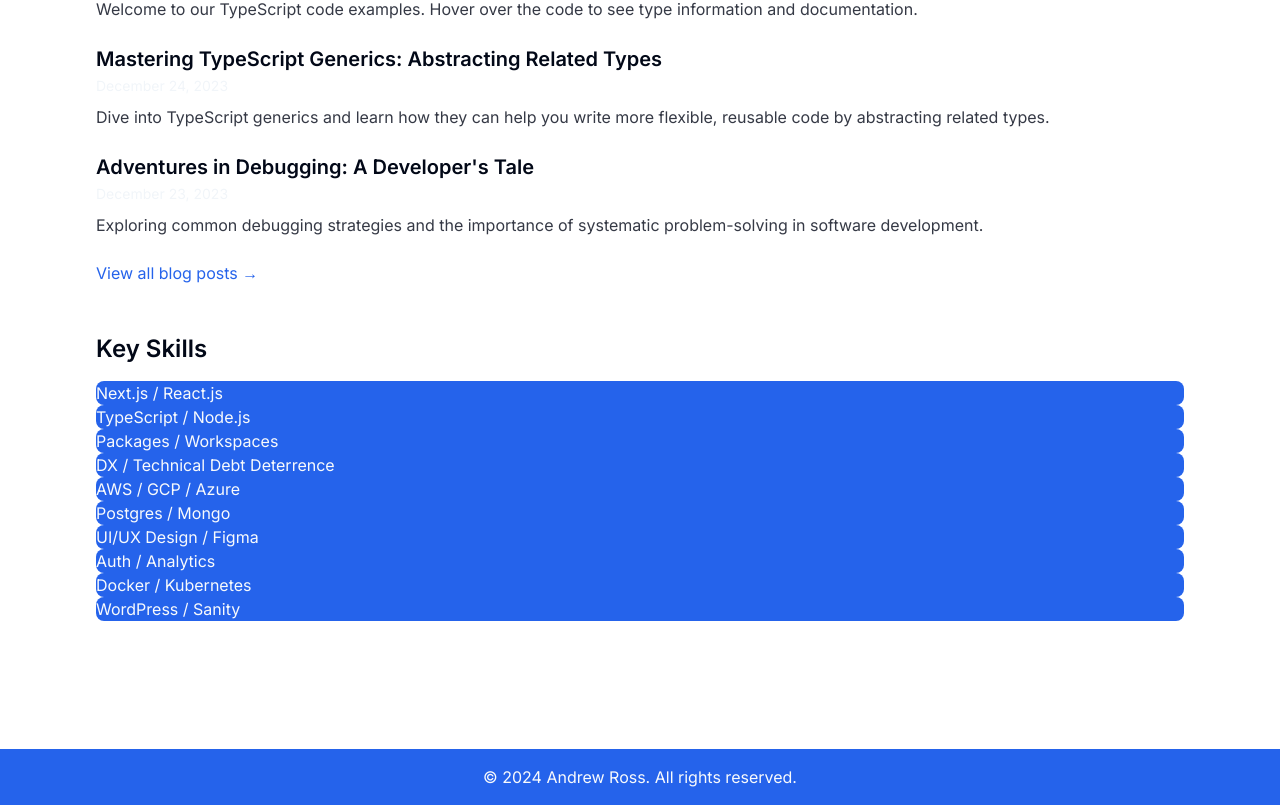
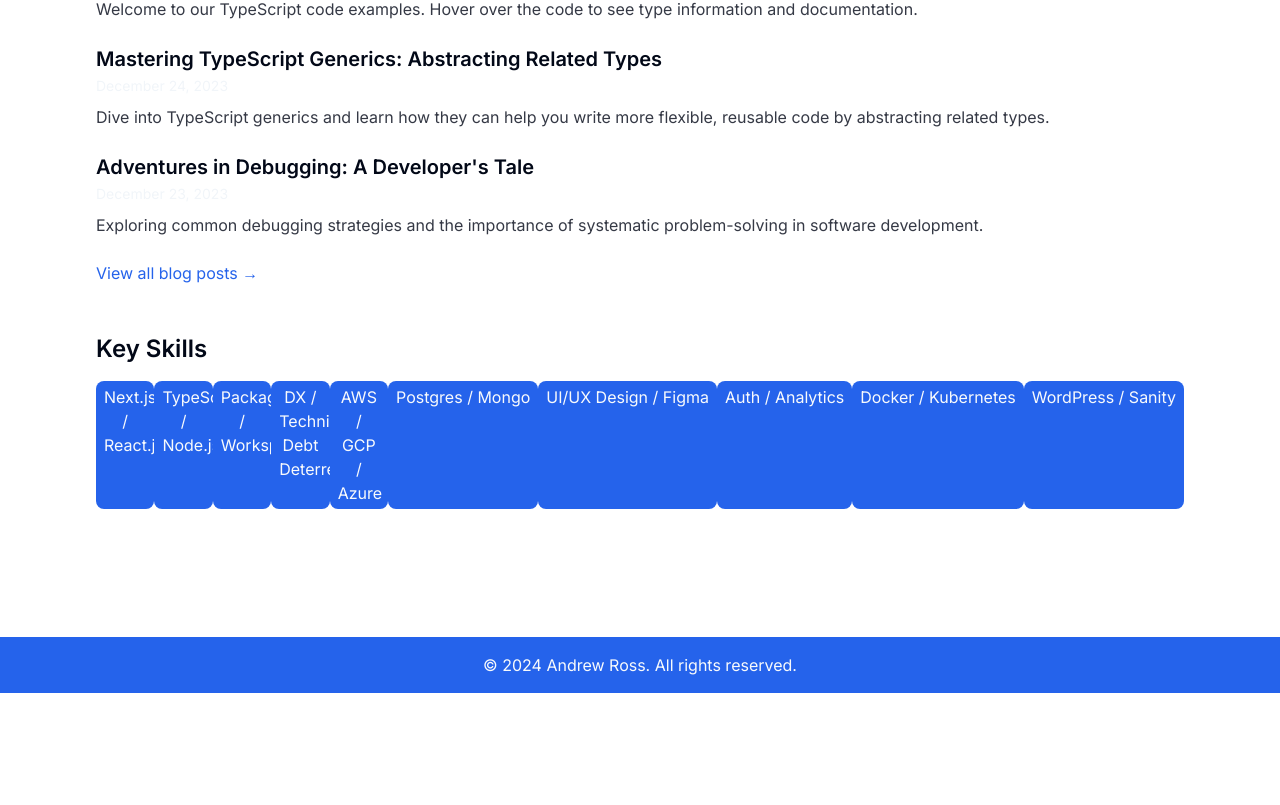
Before and after one commit to DopamineDriven/portfolio-2025, a Next.js app in the folder apps/web/: page / in a window 1280 px wide. Shown: the part 723-1528 px from the top of the page. After the commit the page ends 1416 px from the top, so only its background shows below. Built offline with nearby package versions, Linux system fonts and the light colour scheme; what tailwindcss-animated would draw is missing.

Commit message:
progress

```diff
--- a/apps/web/src/ui/HomeContent/index.tsx
+++ b/apps/web/src/ui/HomeContent/index.tsx
@@ -135,10 +135,10 @@ export function HomeContent({ posts }: { posts: Post[] }) {
           <h2 className="theme-transition mb-4 text-2xl font-semibold">
             Key Skills
           </h2>
-          <ul className="grid list-inside list-none grid-flow-row bg-background/80 text-foreground">
+          <ul className="theme-transition grid list-inside list-none grid-flow-col bg-background/80 text-foreground sm:grid-cols-3 lg:grid-cols-5">
             {proficiencies.map((proficiency, i) => (
               <li
-                className="theme-transition gap-3 rounded-lg bg-primary text-primary-foreground dark:bg-foreground/80 dark:text-background"
+                className="theme-transition gap-3 rounded-lg bg-primary px-2 py-1 text-center align-middle text-primary-foreground dark:bg-foreground/80 dark:text-background"
                 key={`proficiency-${i++}`}>
                 {proficiency}
               </li>
```
